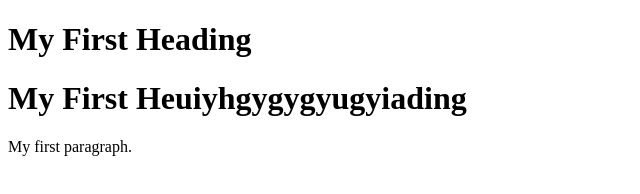
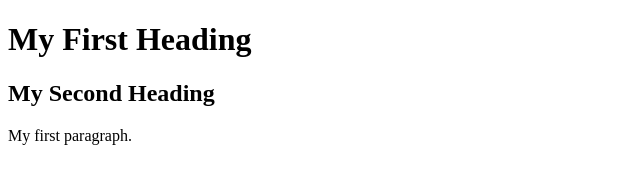
Before and after one commit to Cybzeroweb/sample1, a plain HTML site: page index.html in a window 1280 px wide. Shown: the whole page, without its empty margins (0-640 px from the left). Drawn offline with Linux system fonts and the light colour scheme.

Commit message:
Update index.html

```diff
--- a/index.html
+++ b/index.html
@@ -6,9 +6,9 @@
 <body>
 
 <h1>My First Heading</h1>
+ <h2>My Second Heading</h2>
 
 
-  <h1>My First Heuiyhgygygyugyiading</h1>
 <p>My first paragraph.</p>
 <!-- My comment -->
 </body>
```
